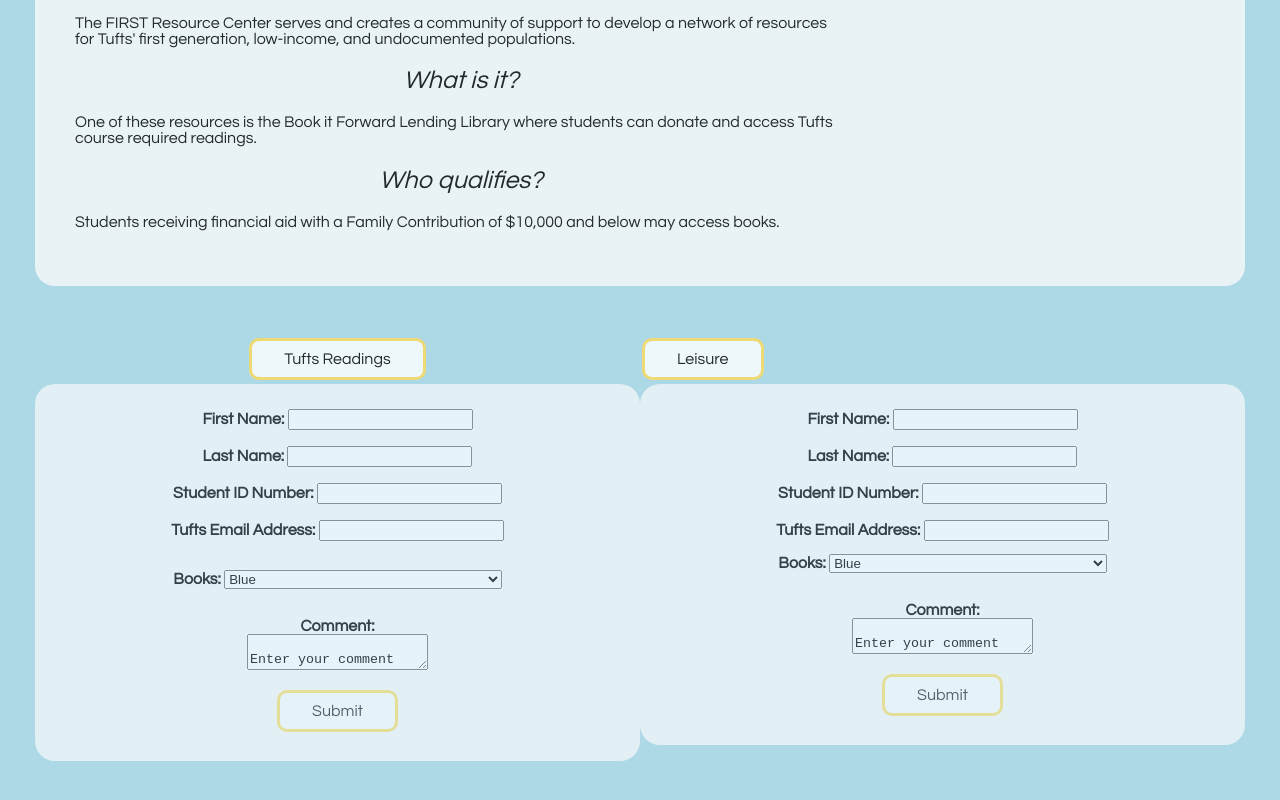
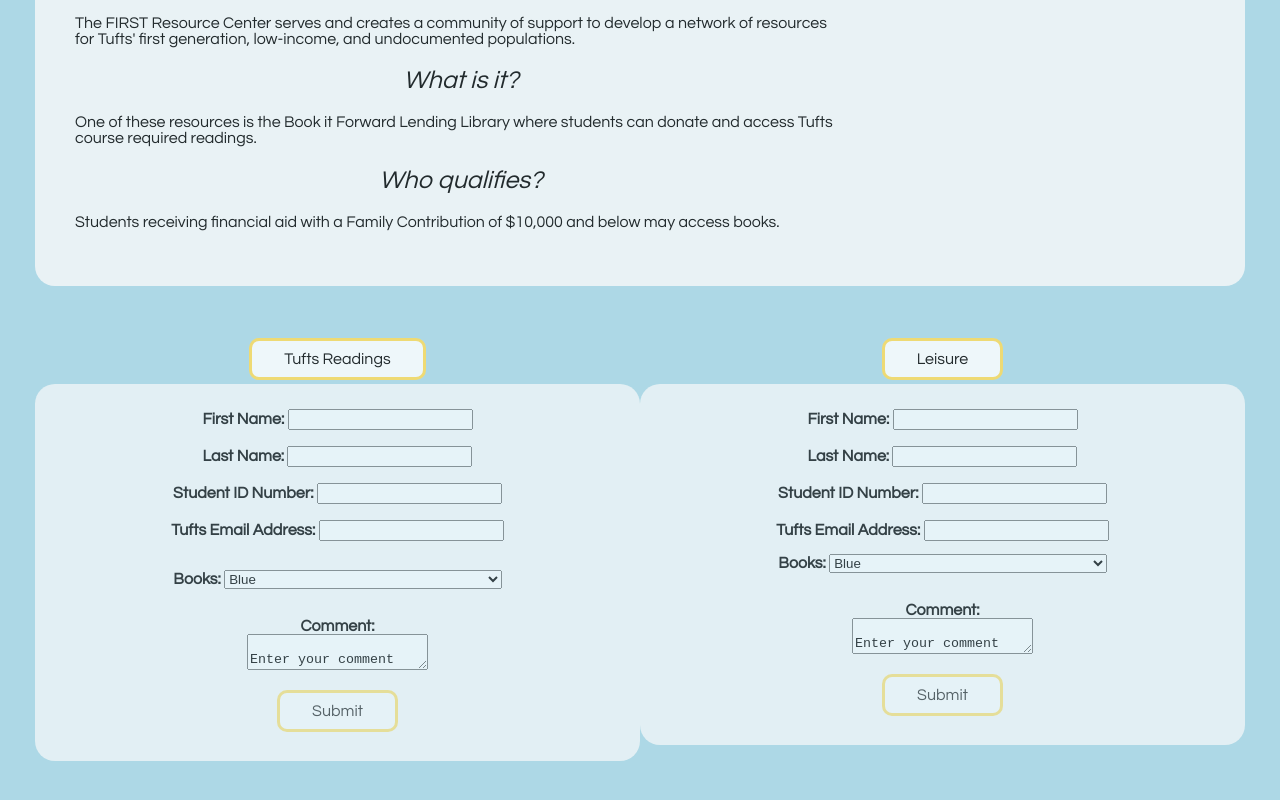
Before and after one commit to abdiwakene/home, a plain HTML site: page index.html in a window 1280 px wide. Shown: the part 1422-2222 px from the top of the page. Drawn offline with nearby package versions, Linux system fonts and the light colour scheme; a script that the page names is missing.

Commit message:
Update style.css

```diff
--- a/style.css
+++ b/style.css
@@ -127,3 +127,7 @@
     max-width: 100%;
     height: auto;
   }
+
+.two{
+  text-align: center;
+}
```
